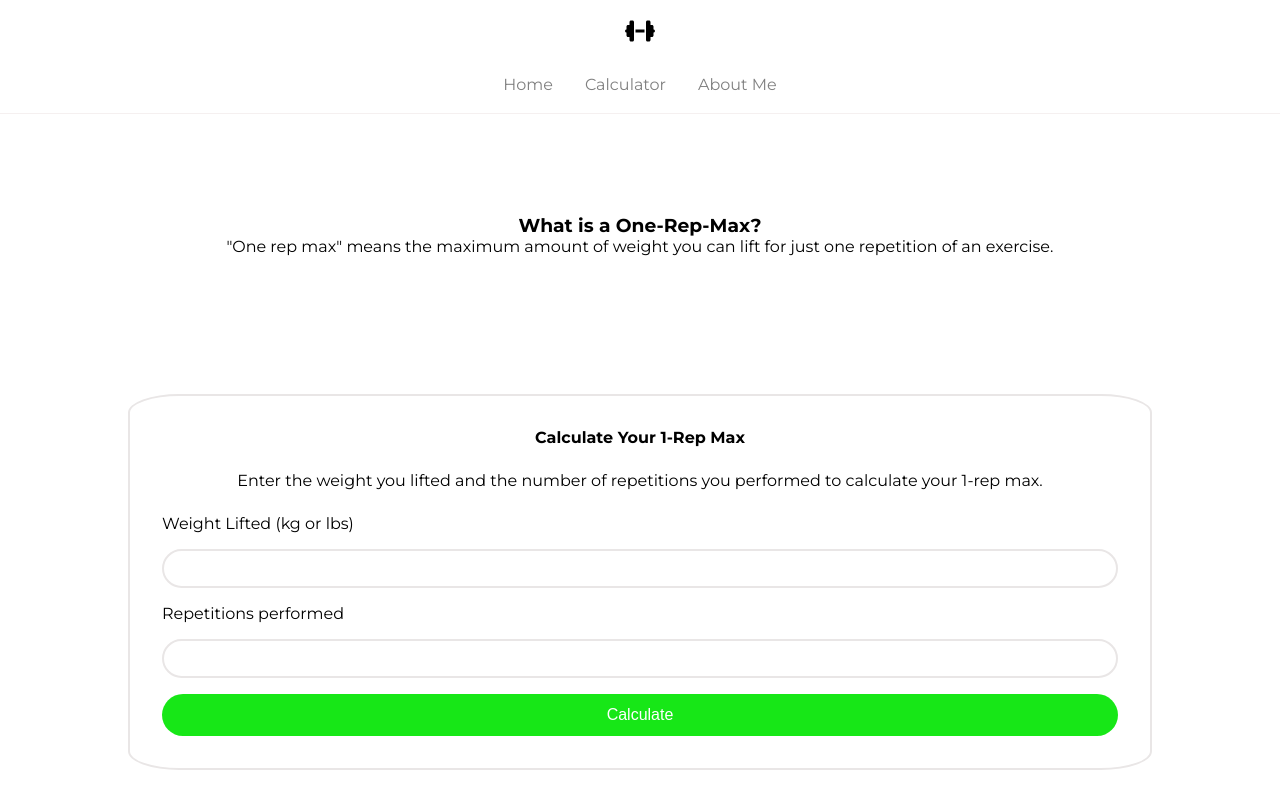
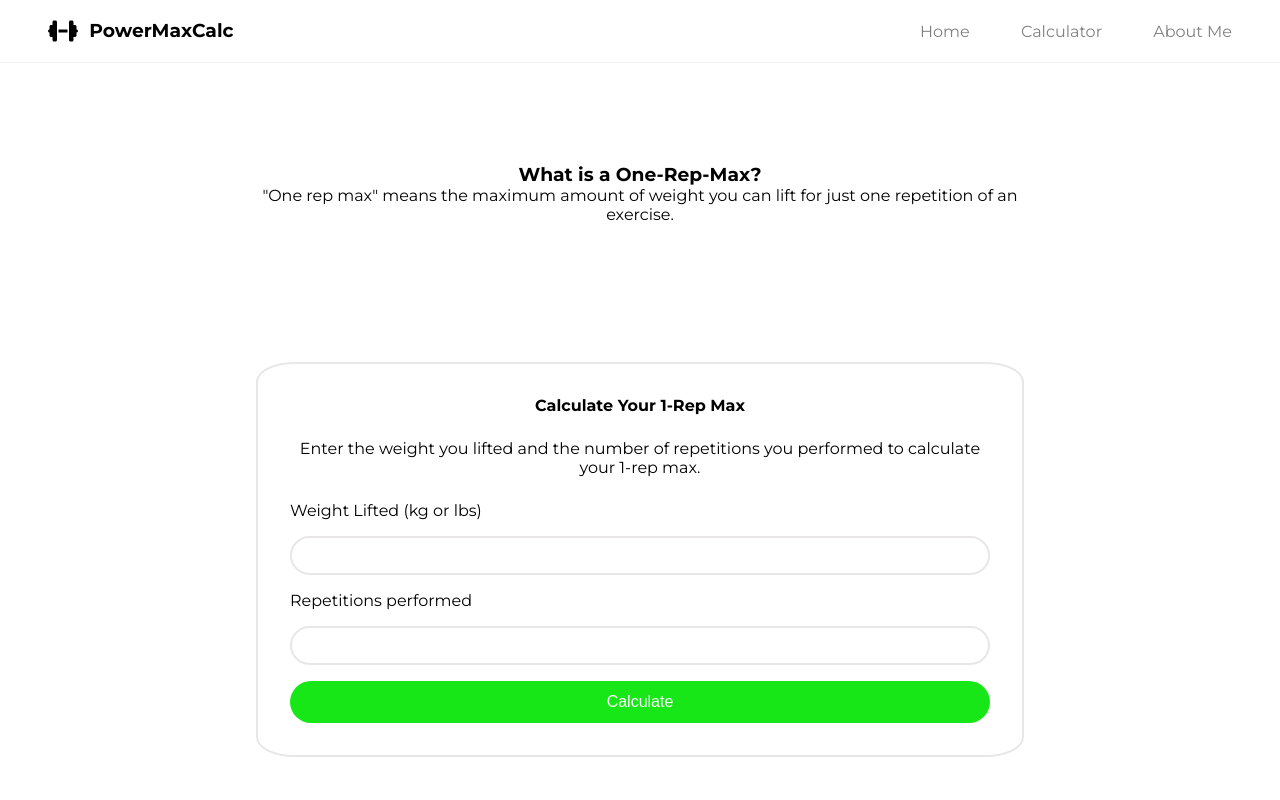
Before and after one commit to SonOfTchalla/1rm-calculator, a plain HTML site: page index.html in a window 1280 px wide. Shown: the top 800 px of the page. Drawn offline with Linux system fonts and the light colour scheme.

Commit message:
Add media query for small and medium devices

```diff
--- a/styles.css
+++ b/styles.css
@@ -146,12 +146,52 @@ footer{
 }
 /* Small devices (landscape phones, 576px and up) */
 @media (min-width: 576px) {
+    #icons h3{
+        display: block;
+    }
+    #navbar{
+        flex-direction: column;
+        gap: 2vh;
+    }
 
+    #links{
+        gap: 10vw;
+    }
+
+    #content, #about-me{
+        width: 70%;
+    }
+
+    #container{
+        width: 70%;
+    }
+
+    footer{
+        flex-direction: row;
+    }
 }
 
 /* Medium devices (tablets, 768px and up)*/
 @media (min-width: 768px) {
+    #navbar{
+        flex-direction: row;
+        justify-content: space-between;
+        gap: 2vh;
+        padding-left: 3rem;
+        padding-right: 3rem;
+    }
 
+    #links{
+        gap: 4vw;
+    }
+
+    #content, #about-me{
+        width: 60%;
+    }
+
+    #container{
+        width: 60%;
+    }
 }
 
 /* Large devices (desktops, 992px and up) */
```
